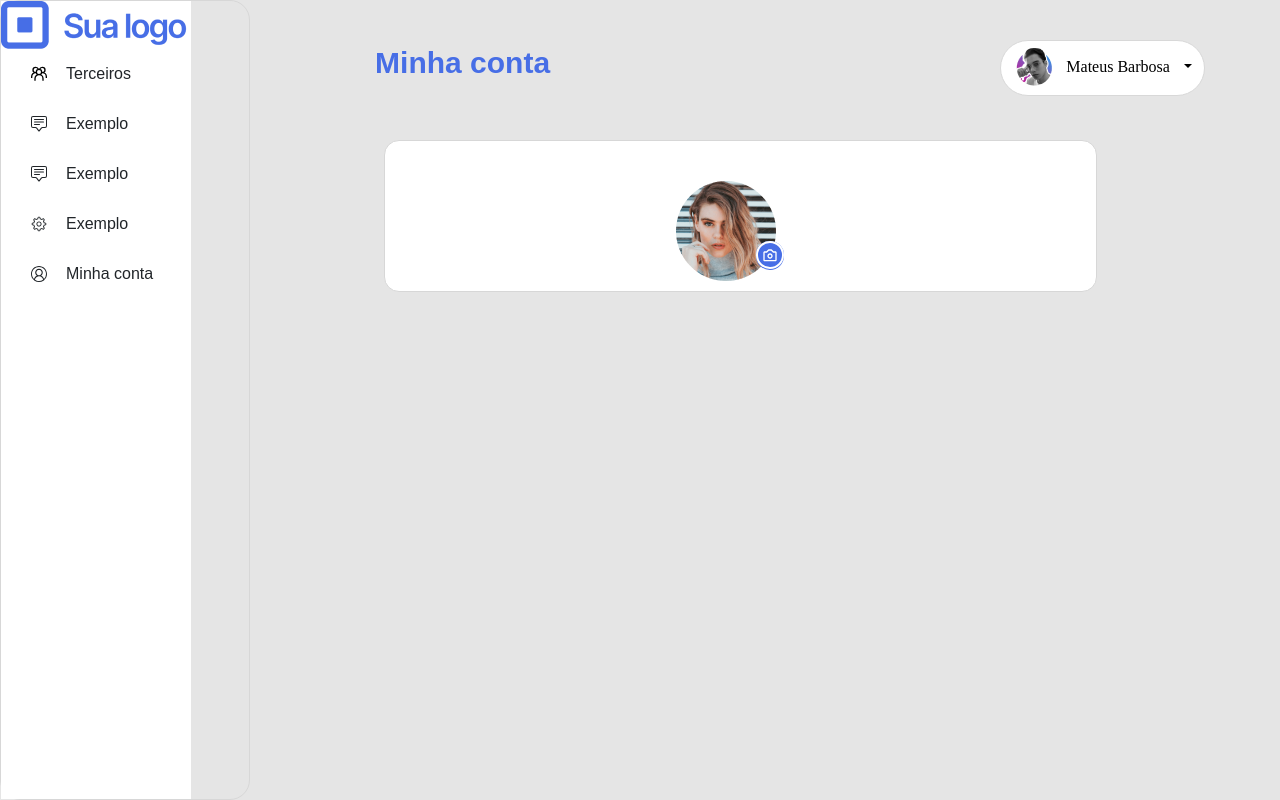
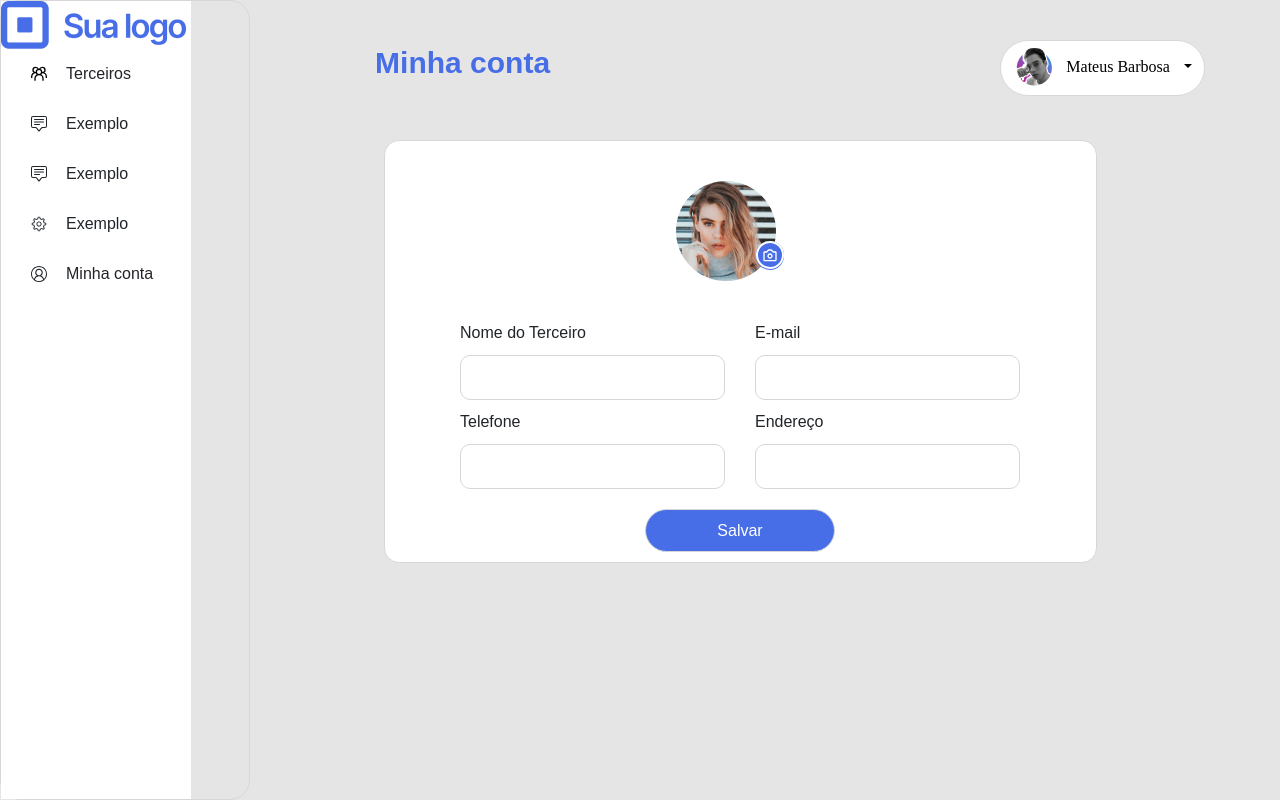
Before and after one commit to HerbertCarlos007/teste-startpn, a React (Vite) app in the folder web/: page /account in a window 1280 px wide. Shown: the top 800 px of the page. Built offline with nearby package versions, Linux system fonts and the light colour scheme.

Commit message:
terminando tela de minha conta

```diff
--- a/web/src/components/pages/Account/index.jsx
+++ b/web/src/components/pages/Account/index.jsx
@@ -14,7 +14,38 @@ export const Account = () => {
             <C.AllContainer>
                 <Header title='Minha conta' />
                 <C.Content>
-                    <UploadPhoto/>
+                    <UploadPhoto />
+
+                    <C.ContainerForm>
+                        <C.ContainerInputs>
+                            <C.UpFormInputs>
+                                <C.FormInputs>
+                                    <C.LabelForm>Nome do Terceiro</C.LabelForm>
+                                    <C.InputNewOutsider />
+                                </C.FormInputs>
+
+                                <C.FormInputs>
+                                    <C.LabelForm>E-mail</C.LabelForm>
+                                    <C.InputNewOutsider />
+                                </C.FormInputs>
+                            </C.UpFormInputs>
+
+                            <C.CenterFormInputs>
+                                <C.FormInputs>
+                                    <C.LabelForm>Telefone</C.LabelForm>
+                                    <C.InputNewOutsider />
+                                </C.FormInputs>
+
+                                <C.FormInputs>
+                                    <C.LabelForm>Endereço</C.LabelForm>
+                                    <C.InputNewOutsider />
+                                </C.FormInputs>
+                            </C.CenterFormInputs>
+                        </C.ContainerInputs>
+                    </C.ContainerForm>
+                    <C.ContainerButtonSave>
+                        <C.ButtonSave>Salvar</C.ButtonSave>
+                    </C.ContainerButtonSave>
                 </C.Content>
             </C.AllContainer>
         </C.Container>
--- a/web/src/components/pages/Account/styles.jsx
+++ b/web/src/components/pages/Account/styles.jsx
@@ -27,3 +27,60 @@ export const Content = styled.div`
     margin-right: 300px;
 
 `
+
+export const ContainerForm = styled.div`
+    display: flex;
+    justify-content: center;
+    align-items: center;
+`
+
+export const ContainerInputs = styled.div`
+    margin-top: 30px;
+    padding-bottom: 20px;
+`
+
+export const UpFormInputs = styled.div`
+    display: flex;
+    gap: 30px;
+    margin-top: 10px;
+`
+
+export const FormInputs = styled.div`
+     display: flex;
+    flex-direction: column;
+`
+
+export const LabelForm = styled.label`
+    font-size: 16px;
+    font-weight: 500;
+`
+
+export const InputNewOutsider = styled.input`
+    width: 265px;
+    height: 45px;
+    border: 1px solid #D7D7D7;
+    border-radius: 10px;
+    margin-top: 10px;
+    padding-left: 10px;
+`
+
+export const CenterFormInputs = styled.div`
+    display: flex;
+    gap: 30px;
+    margin-top: 10px;
+`
+
+export const ContainerButtonSave = styled.div`
+    display: flex;
+    justify-content: center;
+    align-items: center;
+`
+
+export const ButtonSave = styled.button`
+    width: 190px;
+    height: 43px;
+    background-color: #476EE6;
+    border: 0.5px solid #D7D7D7;
+    border-radius: 60px;
+    color: #FFF;
+`
```
